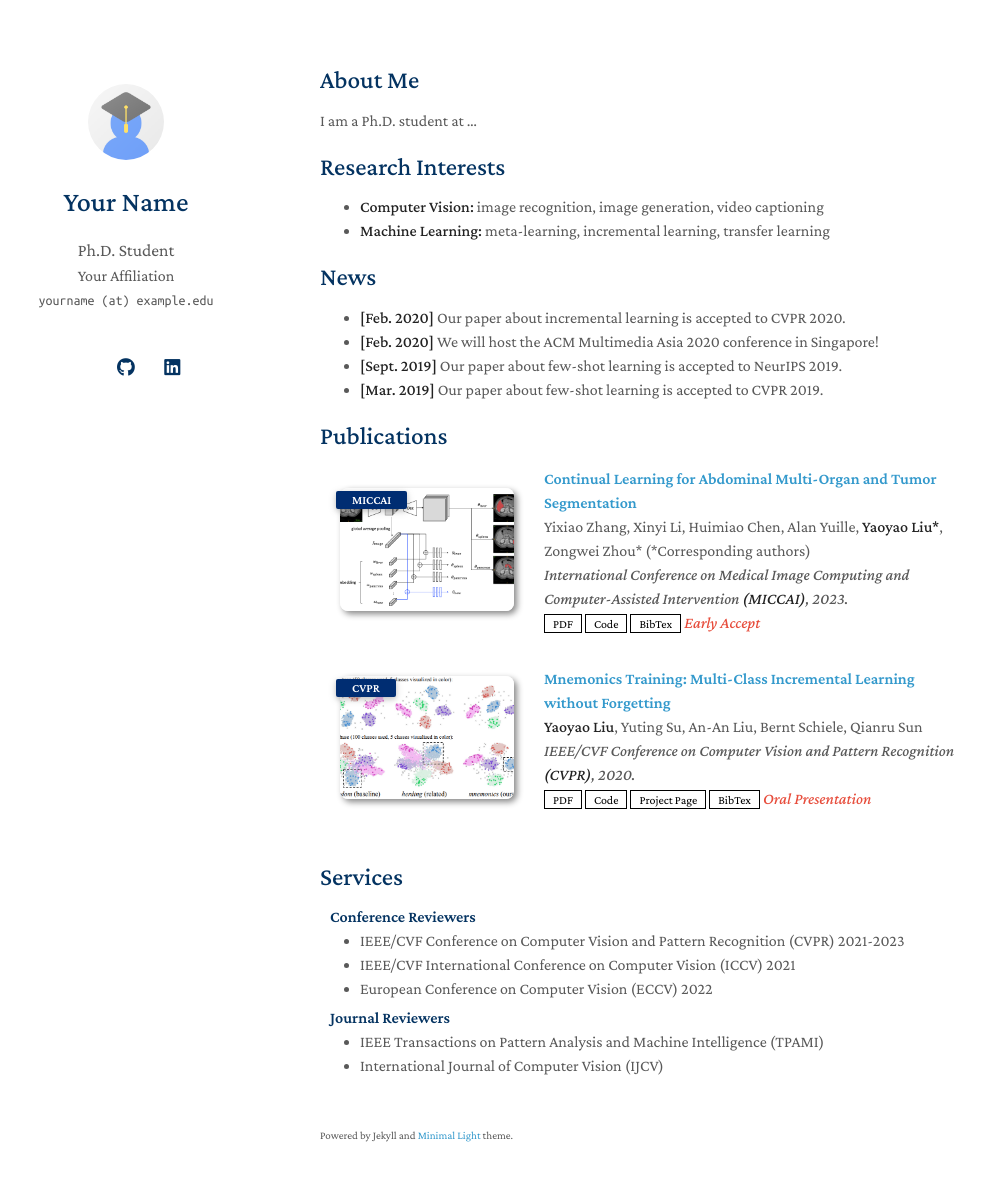
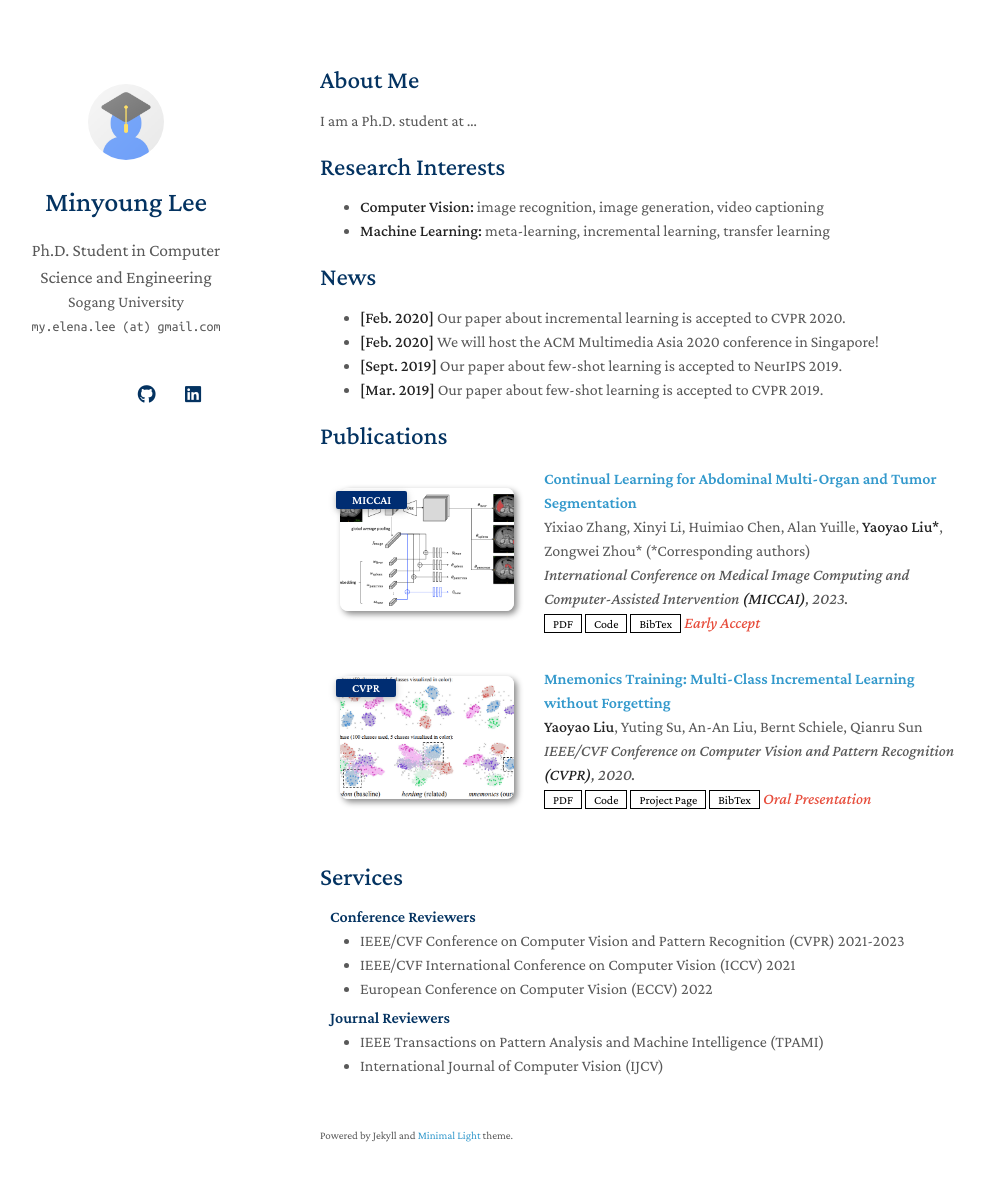
Before and after one commit to MYMY-young/MYMY-young.github.io, a Jekyll site: the page built from index.md, in a window 1280 px wide and 1216 px high. Shown: the top 1181 px of the window, without its empty margins (150-1135 px from the left). Built offline with Jekyll 4.4.1, drawn with Linux system fonts in a browser that asks for light colours; a style sheet for code colours, icons or effects is not loaded; our own code applies the rules of GitHub Pages for plain Markdown files.

Commit message:
Update personal information in _config.yml

```diff
--- a/_config.yml
+++ b/_config.yml
@@ -1,49 +1,40 @@
 # Basic Information
-title: Your Name
-position: Ph.D. Student
-affiliation: Your Affiliation
-email: yourname (at) example.edu
-
+title: Minyoung Lee
+position: Ph.D. Student in Computer Science and Engineering
+affiliation: Sogang University
+email: my.elena.lee (at) gmail.com
 # Search Engine Optimization (SEO)
 # The following information is used to improve the website traffic from search engines, e.g., Google.
-keywords: minimal light
-description: The Minimal Light is a simple and elegant jekyll theme for academic personal homepage.
-canonical: https://minimal-light-theme.yliu.me/
-
+keywords: Minyoung Lee, multi-modal large language models, MLLM, interpretability, computer vision
+description: Minyoung Lee is a Ph.D. student in Computer Science and Engineering at Sogang University, working on Multi-modal Large Language Models (MLLMs) and their interpretability.
+canonical: https://MYMY-young.github.io/
 # Links
 # If you don't need one of them, you may delete the corresponding line.
-google_scholar: https://scholar.google.com/
-cv_link: assets/files/curriculum_vitae.pdf
-github_link: https://github.com/
-linkedin: https://www.linkedin.com/
-twitter: https://twitter.com/
-
+google_scholar: https://scholar.google.com/citations?user=GJESXDwAAAAJ&hl=en
+cv_link: https://drive.google.com/file/d/1RqUFcRLC3H-bcz6JH3UcRks9sCQ6FHhN/view?usp=drive_link
+github_link: https://github.com/MYMY-young
+linkedin: https://www.linkedin.com/in/MYMY-young/
+twitter:
 # Images (e.g., your profile picture and your website's favicon)
 # "favicon" and "favicon_dark" are used for the light and dark modes, respectively.
 avatar: ./assets/img/avatar.png
 favicon: ./assets/img/favicon.png
 favicon_dark: ./assets/img/favicon-dark.png
-
 # Footnote
 # You may use the option to disable the footnote, "Powered by Jekyll and Minimal Light theme."
 enable_footnote: true
-
 # Auto Dark Mode
 # You may use the option to disable the automatic dark theme
 auto_dark_mode: true
-
 # Font
 # You can use this option to choose between Serif or Sans Serif fonts.
 font: "Serif" # or "Sans Serif"
-
 # Google Analytics ID
 # Please remove this if you don't use Google Analytics
-google_analytics: UA-111540567-4
-
+# google_analytics: UA-XXXXXXXXX-X
 # Use this project as a remote theme for GitHub Pages
 # See the guide here: https://docs.github.com/en/pages/setting-up-a-github-pages-site-with-jekyll/adding-a-theme-to-your-github-pages-site-using-jekyll
 remote_theme: yaoyao-liu/minimal-light
-
 # The following files will be removed from the generated website.
 exclude:
   - Gemfile
```
